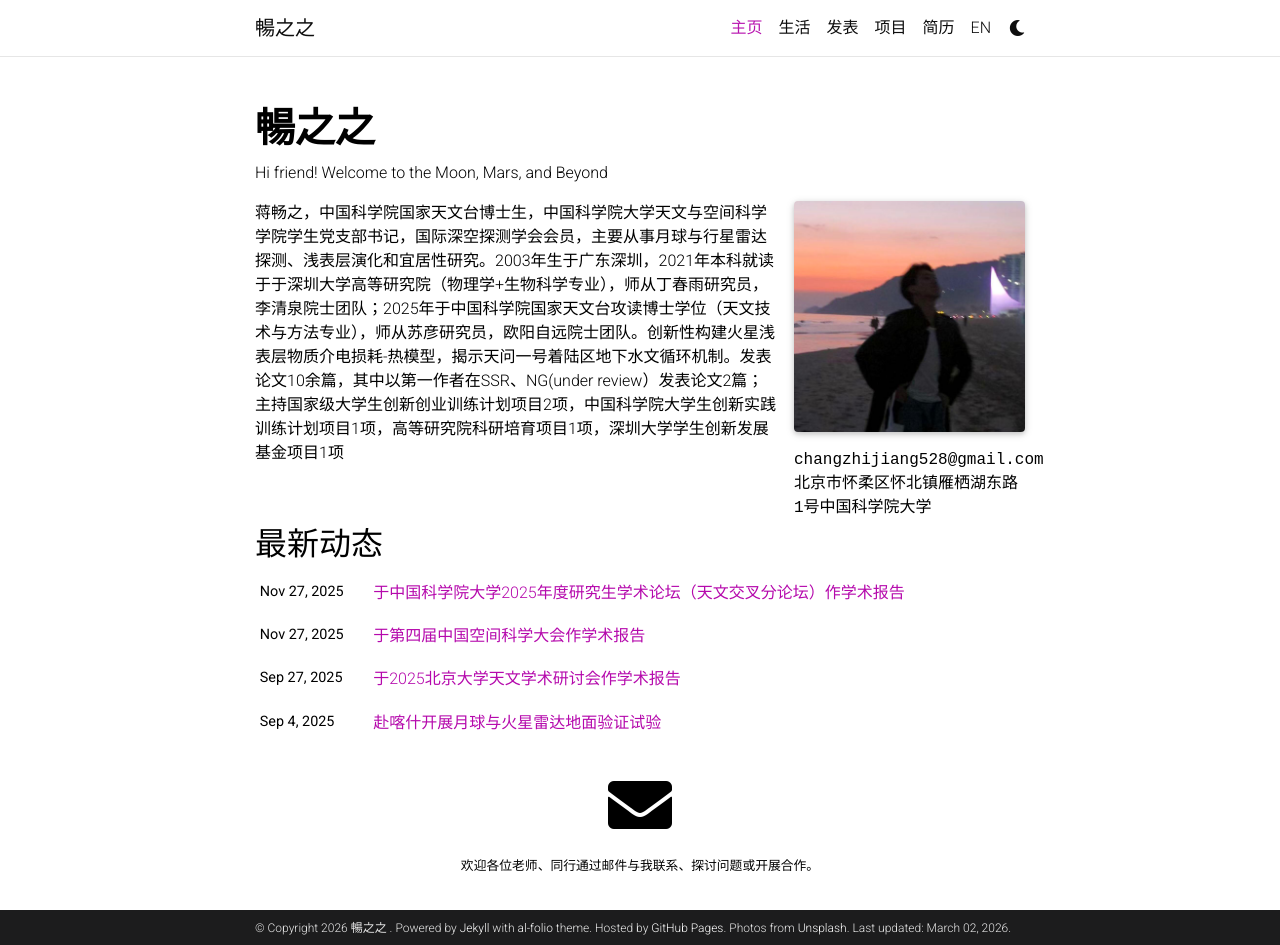
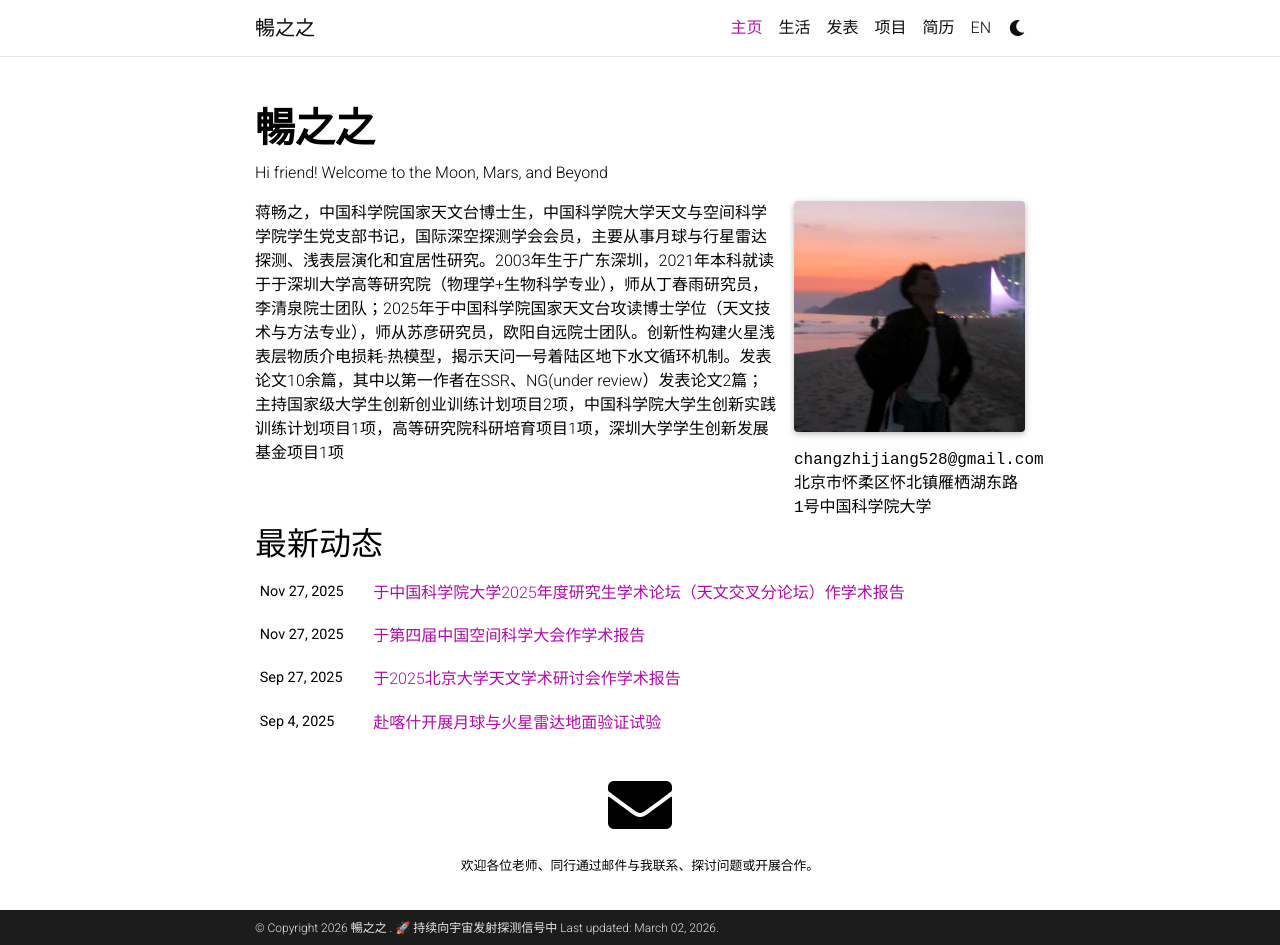
Before and after one commit to czz-naoc/czz-naoc.github.io, a Jekyll site: the page built from _pages/about.md, in a window 1280 px wide and 945 px high. Built offline with Jekyll 4.4.1, drawn with Linux system fonts in a browser that asks for light colours; full-size pictures stand in for the smaller copies a plugin makes; comment, search, counter and statistics services are not loaded; a style sheet for code colours, icons or effects is not loaded.

Commit message:
Update _config.yml

```diff
--- a/_config.yml
+++ b/_config.yml
@@ -6,11 +6,9 @@
 first_name: 暢之之
 email: changzhijiang528@gmail.com
 description: > # the ">" symbol means to ignore newlines until "footer_text:"
-  A simple, whitespace theme for academics. Based on [*folio](https://github.com/bogoli/-folio) design.
+  暢之之的个人主页
 footer_text: >
-  Powered by <a href="https://jekyllrb.com/" target="_blank">Jekyll</a> with <a href="https://github.com/alshedivat/al-folio">al-folio</a> theme.
-  Hosted by <a href="https://pages.github.com/" target="_blank">GitHub Pages</a>.
-  Photos from <a href="https://unsplash.com" target="_blank">Unsplash</a>.
+  🚀 持续向宇宙发射探测信号中
 keywords: jekyll, jekyll-theme, academic-website, portfolio-website  # add your own keywords or leave empty
 
 lang: en # the language of your site (for example: en, fr, cn, ru, etc.)
```
